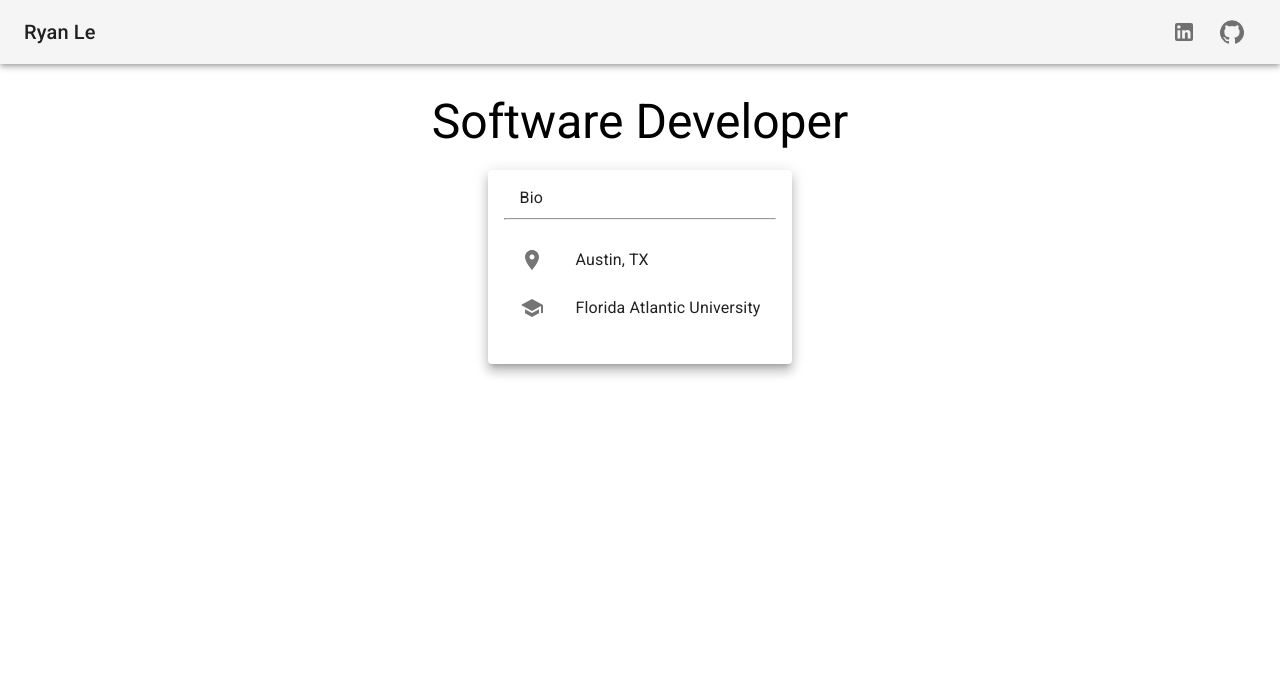
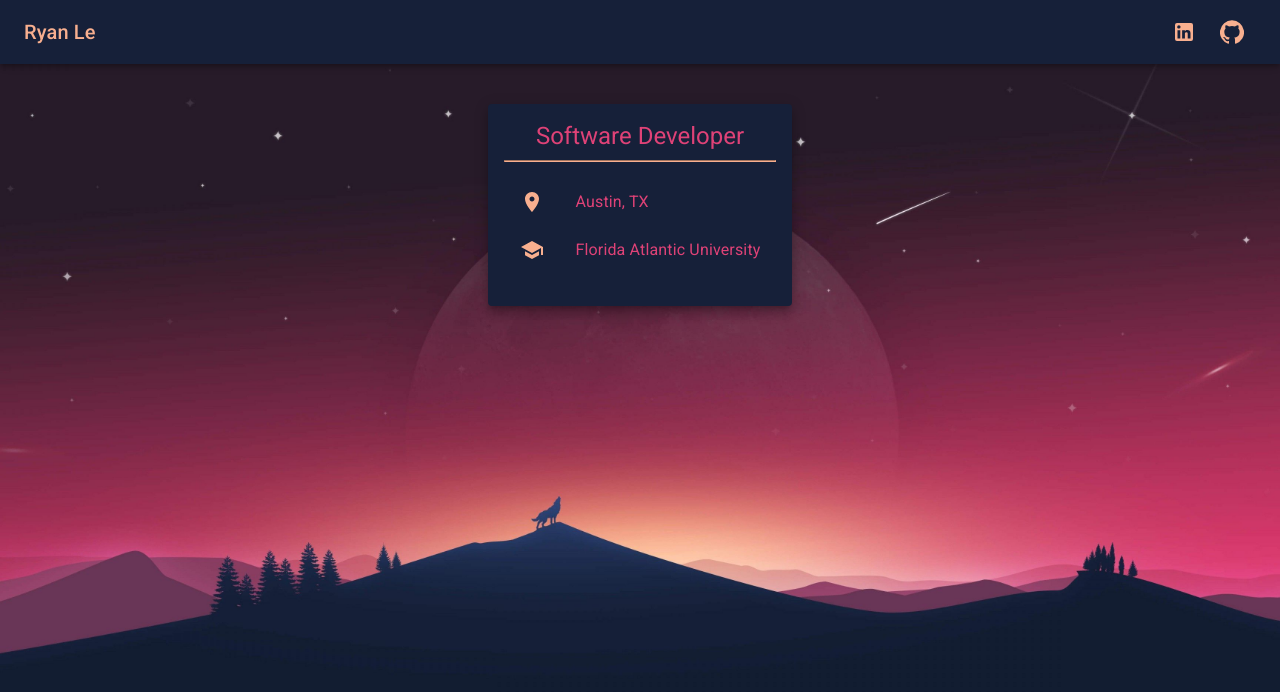
Before and after one commit to leryan07/portfolio-app, a React (Create React App) app: page / in a window 1280 px wide. Shown: the top 692 px of the page. Built offline with nearby package versions, Linux system fonts and the light colour scheme.

Commit message:
Added background and changes to bio card

```diff
--- a/src/App.css
+++ b/src/App.css
@@ -1,38 +1,7 @@
-.App {
-  text-align: center;
+html {
+  background: url(./images/minimalSpaceTheme.jpg) no-repeat center center fixed;
+  -webkit-background-size: cover;
+  -moz-background-size: cover;
+  -o-background-size: cover;
+  background-size: cover;
 }
-
-.App-logo {
-  height: 40vmin;
-  pointer-events: none;
-}
-
-@media (prefers-reduced-motion: no-preference) {
-  .App-logo {
-    animation: App-logo-spin infinite 20s linear;
-  }
-}
-
-.App-header {
-  background-color: #282c34;
-  min-height: 100vh;
-  display: flex;
-  flex-direction: column;
-  align-items: center;
-  justify-content: center;
-  font-size: calc(10px + 2vmin);
-  color: white;
-}
-
-.App-link {
-  color: #61dafb;
-}
-
-@keyframes App-logo-spin {
-  from {
-    transform: rotate(0deg);
-  }
-  to {
-    transform: rotate(360deg);
-  }
-}
--- a/src/App.js
+++ b/src/App.js
@@ -1,6 +1,6 @@
 import React from 'react';
 import 'typeface-roboto';
-// import './App.css';
+import './App.css';
 import { makeStyles } from '@material-ui/core/styles';
 import AppBar from '@material-ui/core/AppBar';
 import Toolbar from '@material-ui/core/Toolbar';
@@ -16,20 +16,24 @@ import ListItemText from '@material-ui/core/ListItemText';
 import Container from '@material-ui/core/Container';
 
 const useStyles = makeStyles(theme => ({
+  hrStyle: {
+    borderColor: '#F8AF8F'
+  },
   appBarTitle: {
     flexGrow: 1
-  },
-  roleTitle: {
-    paddingTop: '20px',
-    paddingBottom: '20px'
   },
   bioCardRoot: {
     width: 'fit-content',
     minWidth: 'fit-content',
-    margin: 'auto'
+    margin: 'auto',
+    backgroundColor: '#162039',
+    color: '#DF4277'
+  },
+  bioListItemIcon: {
+    color: '#F8AF8F'
   },
   mainContainer: {
-    paddingTop: '10px',
+    marginTop: '40px',
     margin: 'auto',
     width: '50%',
     justifyContent: 'space-between'
@@ -39,6 +43,14 @@ const useStyles = makeStyles(theme => ({
     left: 0,
     bottom: 0,
     width: '100%'
+  },
+  appBar: {
+    backgroundColor: '#162039',
+    color: '#F8AF8F'
+  },
+  appBarIcon: {
+    color: '#F8AF8F',
+    cursor: '#FFFFFF'
   }
 }));
 
@@ -47,32 +59,29 @@ function App() {
 
   return (
     <div>
-      <AppBar color='default' position='static'>
+      <AppBar position='static' className={classes.appBar}>
         <Toolbar>
           <Typography variant='h6' className={classes.appBarTitle}>
             Ryan Le
           </Typography>
           <IconButton href='https://www.linkedin.com/in/leryan07/' target='_blank'>
-            <LinkedIn />
+            <LinkedIn className={classes.appBarIcon} />
           </IconButton>
           <IconButton href='https://github.com/leryan07' target='_blank'>
-            <GitHub />
+            <GitHub className={classes.appBarIcon} />
           </IconButton>
         </Toolbar>
       </AppBar>
       <Container className={classes.mainContainer}>
-        <Typography variant='h3' align='center' className={classes.roleTitle}>
-          Software Developer
-        </Typography>
         <Card raised={true} className={classes.bioCardRoot}>
           <CardContent>
-            <Typography style={{ paddingLeft: '16px' }}>
-              Bio
+            <Typography variant='h5' align='center'>
+              Software Developer
             </Typography>
-            <hr />
+            <hr className={classes.hrStyle} />
             <List>
                 <ListItem>
-                  <ListItemIcon>
+                  <ListItemIcon className={classes.bioListItemIcon}>
                     <LocationOn />
                   </ListItemIcon>
                   <ListItemText>
@@ -80,7 +89,7 @@ function App() {
                   </ListItemText>
                 </ListItem>
                 <ListItem>
-                  <ListItemIcon>
+                  <ListItemIcon className={classes.bioListItemIcon}>
                     <School />
                   </ListItemIcon>
                   <ListItemText>
```
Also changed, not shown: src/images/minimalSpaceTheme.jpg (added).
